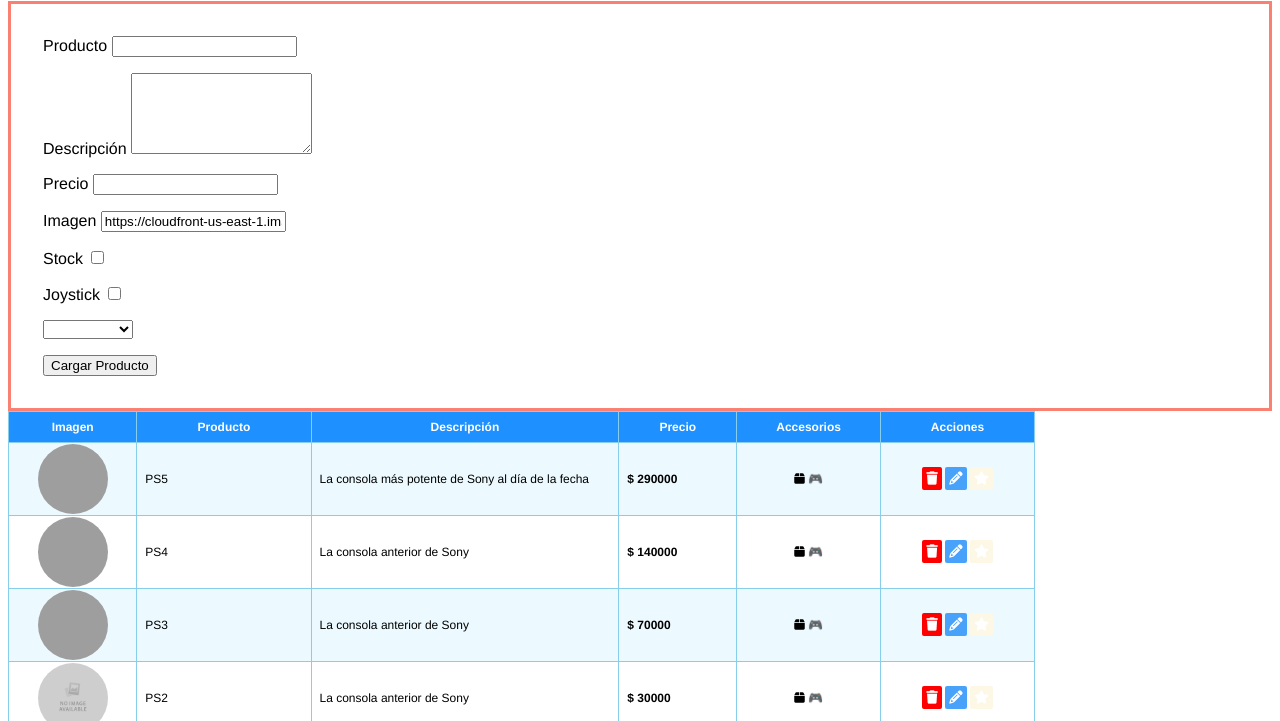
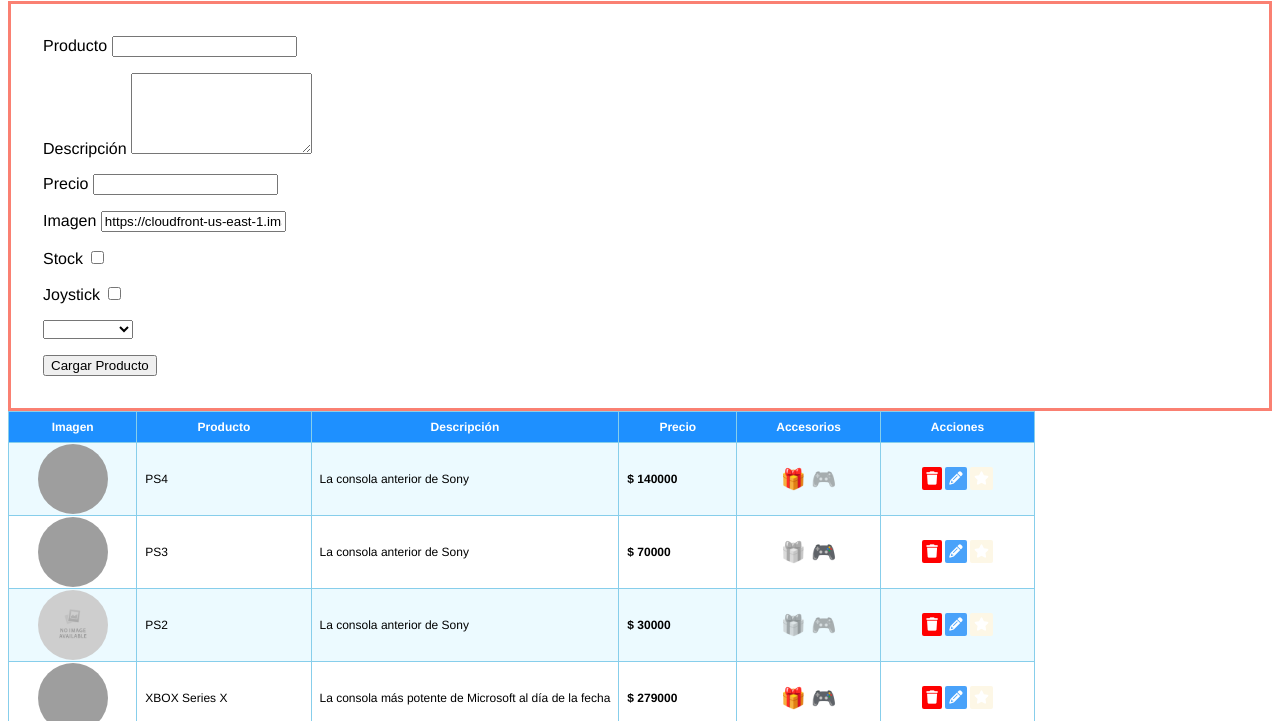
Before and after one commit to sebas7389/CRUD--Product, a plain HTML site: page index.html in a window 1280 px wide. Both pictures are taken after a click on the button 932 px from the left and 557 px from the top of the page. Shown: the part 79-800 px from the top of the page. Drawn offline with nearby package versions, Linux system fonts and the light colour scheme; grey boxes are pictures that could not be loaded.

Commit message:
cambios en la rama dev

```diff
--- a/css/styles.css
+++ b/css/styles.css
@@ -56,11 +56,22 @@ body {
 .product__price {
     font-weight: bold;
 }
-.product__others, .product__actions {
+.product__info, .product__actions {
     vertical-align: center;
     text-align: center;
     font-size: 1.5rem;
 }
+
+.product__info {
+    font-size: 1.25rem !important;
+}
+
+.product__info-icon.disabled {
+    filter: grayscale(1);
+    opacity: .5;
+    pointer-events: none;
+}
+
 .product__action-btn {
     background-color: red;
     border: none;
--- a/js/object-exercise.js
+++ b/js/object-exercise.js
@@ -57,11 +57,11 @@ let Products = [
 ];
 
 // Libreria sweetALert
-swal ({
-    title:'Bievenido a sweetAlert',
-    text: 'Este modal o dialogo es provisto por la libreria sweetAlert',
-    icon:'info',
-    timer:3000 });
+// swal ({
+//     title:'Bievenido a sweetAlert',
+//     text: 'Este modal o dialogo es provisto por la libreria sweetAlert',
+//     icon:'info',
+//     timer:3000 });
 
 //1- Obtener el body de la tabla para poder modificarlo desde JS
 const tableBody = document.querySelector('#table-body');
@@ -71,7 +71,7 @@ const tableBody = document.querySelector('#table-body');
 function renderizarTabla() {
     tableBody.innerHTML = '';
     //3- Iterar el array para acceder a cada producto
-    Products.forEach((producto) => {
+    Products.forEach((producto, index) => {
         // let imageSrc = '/assets/images/no-product.png';
 
         // if(producto.image) {
@@ -85,13 +85,21 @@ function renderizarTabla() {
                             <td class="product__name">${producto.name}</td>
                             <td class="product__desc">${producto.description}</td>
                             <td class="product__price">$ ${producto.price}</td>
-                            <td class="product__others">
+                            <td class="product__info">
 
-                                <i class="fa-solid fa-box"></i>
-                               🎮
+                            <span class = "product__info-icon ${ producto.stock ? '' :'disabled'}">
+
+                            🎁
+                            </span>
+
+                            <span class = "product__info-icon ${producto.jostick ? '' :'disabled'}">
+
+                            🎮
+                            </span>
                             </td>
+
                             <td class="product__actions">
-                                 <button class="product__action-btn">
+                                 <button class="product__action-btn" onclick="deleteProduct(${index})">
                                     <i class="fa-solid fa-trash"></i>
                                  </button>
 
@@ -155,6 +163,11 @@ function addProduct(evt) {
 
 
 }
+function deleteProduct(indice) {
+    Products.splice(indice, 1);
+
+    renderizarTabla();
+}
 
 
 
```
